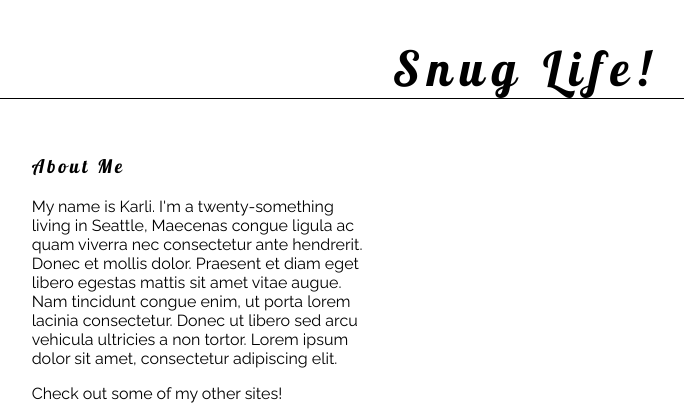
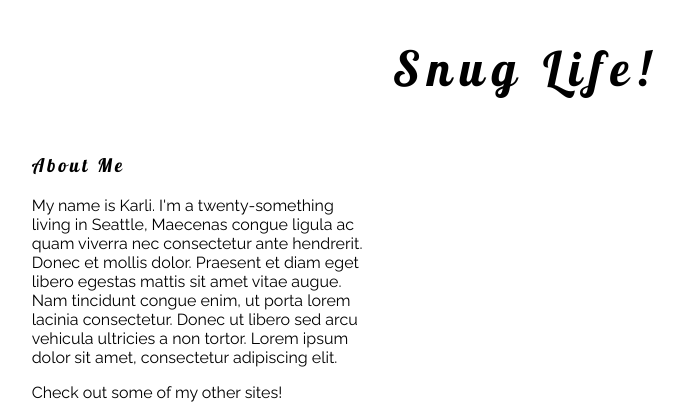
Before and after one commit to jwarren116/karlico, a Django app: page / in a window 1280 px wide. Shown: the part 94-513 px from the top of the page, without its empty margins (115-799 px from the left). Run offline with Django 3.2, Linux system fonts and the light colour scheme; data that the repository does not hold is empty; some libraries are stand-ins or nearby versions.

Commit message:
Remove border on heading class in CSS, use HTML's hr tag instead

```diff
--- a/karlico/static/css/main.css
+++ b/karlico/static/css/main.css
@@ -116,7 +116,7 @@ CLASS STUFF
 }
 
 .heading {
-    border-bottom: 1px solid black;
+    /*border-bottom: 1px solid black;*/
     display: block;
     margin: 0 auto;
     text-align: center;
```
